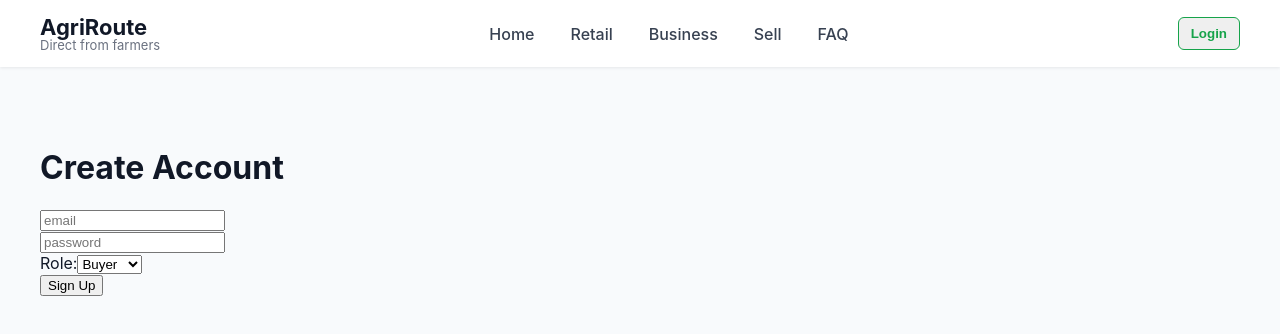
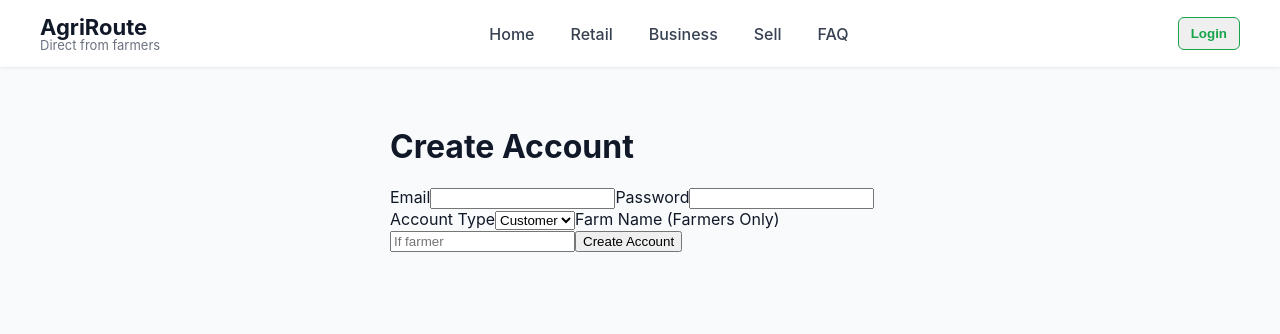
Before and after one commit to AgriRouteco/AgriRoute, a Next.js app: page /signup in a window 1280 px wide. Shown: the top 334 px of the page. Built offline with nearby package versions, Linux system fonts and the light colour scheme; no server answers.

Commit message:
Update signup.js

```diff
--- a/pages/signup.js
+++ b/pages/signup.js
@@ -6,8 +6,10 @@ export default function Signup() {
 
     const email = e.target.email.value
     const password = e.target.password.value
-    const role = e.target.role.value
+    const role = e.target.role.value   // 'farmer' or 'customer'
+    const farmName = e.target.farmName?.value || null
 
+    // 1. Create Supabase auth user
     const { data, error } = await supabase.auth.signUp({
       email,
       password
@@ -18,31 +20,39 @@ export default function Signup() {
       return
     }
 
-    // Add profile row
+    // 2. Insert into profiles table
     await supabase.from("profiles").insert({
       id: data.user.id,
-      role
+      email,
+      role,
+      farm_name: farmName,
+      bio: "",
     })
 
-    alert("Account created! Please check your email to verify.")
+    alert("Signup successful!")
   }
 
   return (
-    <div style={{ padding: 40 }}>
+    <div style={{ maxWidth: 500, margin: "40px auto" }}>
       <h1>Create Account</h1>
+
       <form onSubmit={handleSignup}>
-        <input name="email" placeholder="email" /><br/>
-        <input name="password" type="password" placeholder="password" /><br/>
+        <label>Email</label>
+        <input name="email" required type="email" />
 
-        <label>
-          Role:
-          <select name="role">
-            <option value="buyer">Buyer</option>
-            <option value="farmer">Farmer</option>
-          </select>
-        </label><br/>
+        <label>Password</label>
+        <input name="password" required type="password" />
 
-        <button type="submit">Sign Up</button>
+        <label>Account Type</label>
+        <select name="role">
+          <option value="customer">Customer</option>
+          <option value="farmer">Farmer</option>
+        </select>
+
+        <label>Farm Name (Farmers Only)</label>
+        <input name="farmName" placeholder="If farmer" />
+
+        <button type="submit">Create Account</button>
       </form>
     </div>
   )
```
